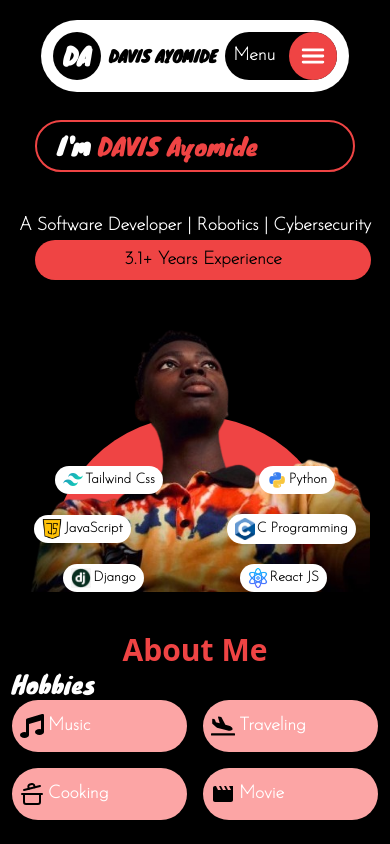
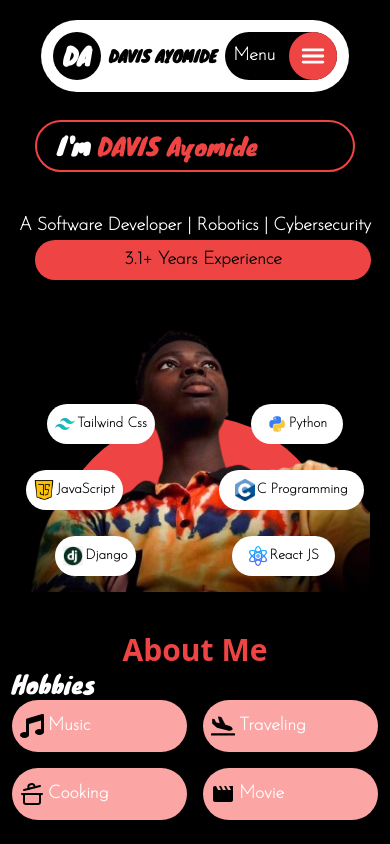
Before and after one commit to lucid-techwrld/newPortfolio, a React (Vite) app: page / in a window 390 px wide. Shown: the top 844 px of the page. Built offline with nearby package versions, Linux system fonts and the light colour scheme.

Commit message:
fix my home.jsx

```diff
--- a/src/HomeLayout/Home.jsx
+++ b/src/HomeLayout/Home.jsx
@@ -32,7 +32,7 @@ function Home( {
         />
       <div className="w-72 h-44 rounded-t-full bg-red-500 z-0 bottom-0 absolute">
       </div>
-      <div className="absolute bottom-0 flex flex-col items-center w-full">
+      <div className="relative bottom-0 flex flex-col items-center w-full gap-y-1.5 sm:gap-y-6 mt-20">
         <TechInfo data={[{ url: Tailwind, name: 'Tailwind Css' },
           { url: Python, name: 'Python' }]} />
         <TechInfo data={[{ url: JS, name: 'JavaScript' },
--- a/src/components/TechInfo.jsx
+++ b/src/components/TechInfo.jsx
@@ -1,11 +1,11 @@
 const TechInfo = (props) => {
   return (
-    <div className="flex justify-center   gap-24 sm:gap-64 lg:gap-72 items-center w-full mt-5 p-0 z-40">
-      <div className="w-auto h-1/2 sm:p-3 rounded-full bg-white flex  items-center py-1 px-2 sm:text-lg gap-0.5 text-sm z-50 font-josefinsans font-bold">
+    <div className="flex justify-center   gap-24 sm:gap-64 lg:gap-72 items-center w-full mt-5 z-40">
+      <div className="w-auto h-[40px] sm:p-3 rounded-full bg-white flex  items-center py-2 px-2 sm:text-lg gap-0.5 text-sm z-50 font-josefinsans font-bold">
         <img src={props.data[0].url} alt={props.data[0].name} width="20px" height="20px" />
       <span>{props.data[0].name}</span>
     </div>
-    <div className="w-auto h-1/2 rounded-full bg-white flex  items-center py-1 px-2 sm:p-3 sm:text-lg gap-0.5 text-sm z-50 font-josefinsans font-bold">
+    <div className="w-auto h-[40px] sm:p-3 rounded-full bg-white flex  items-center py-2 px-4 sm:text-lg gap-0.5 text-sm z-50 font-josefinsans font-bold">
       <img src={props.data[1].url} alt={props.data[1].name} width="20px" height="20px" />
     <span>{props.data[1].name}</span>
   </div>
```
